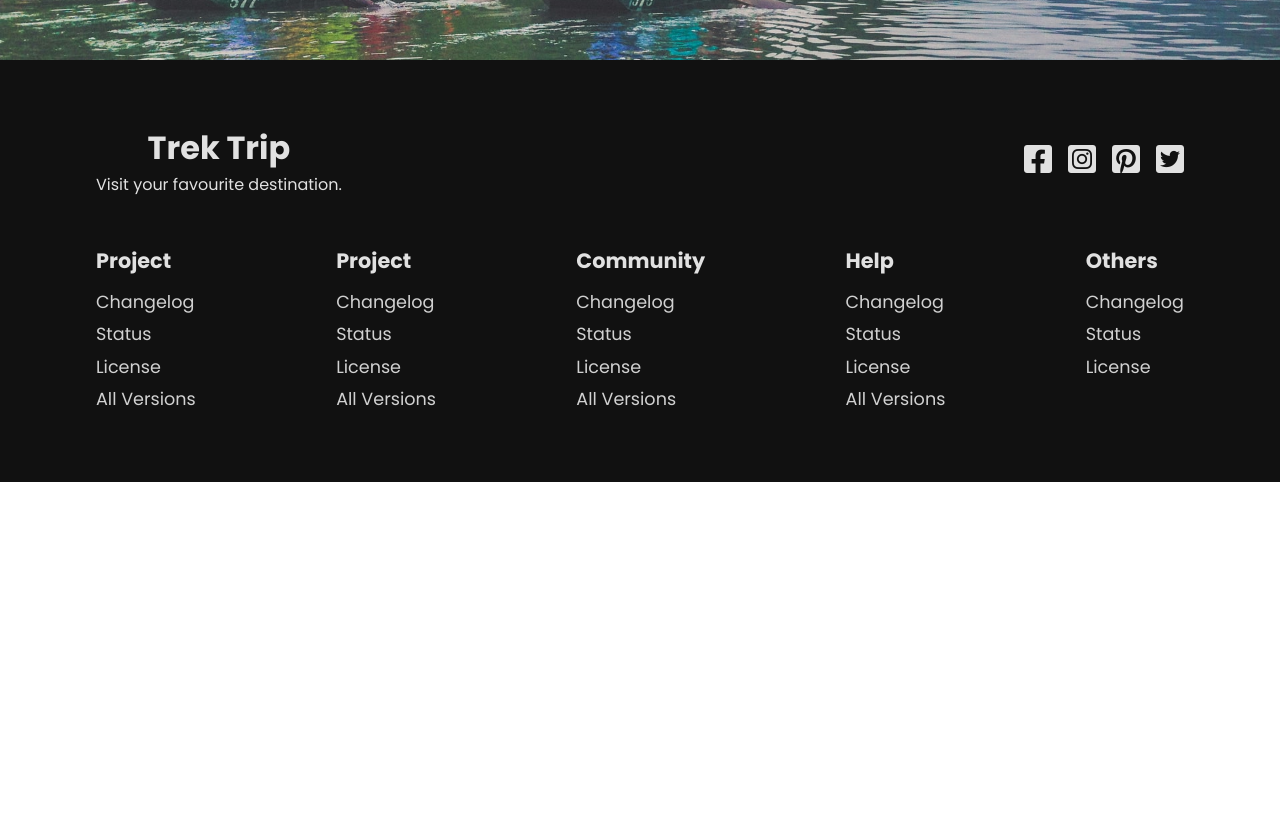
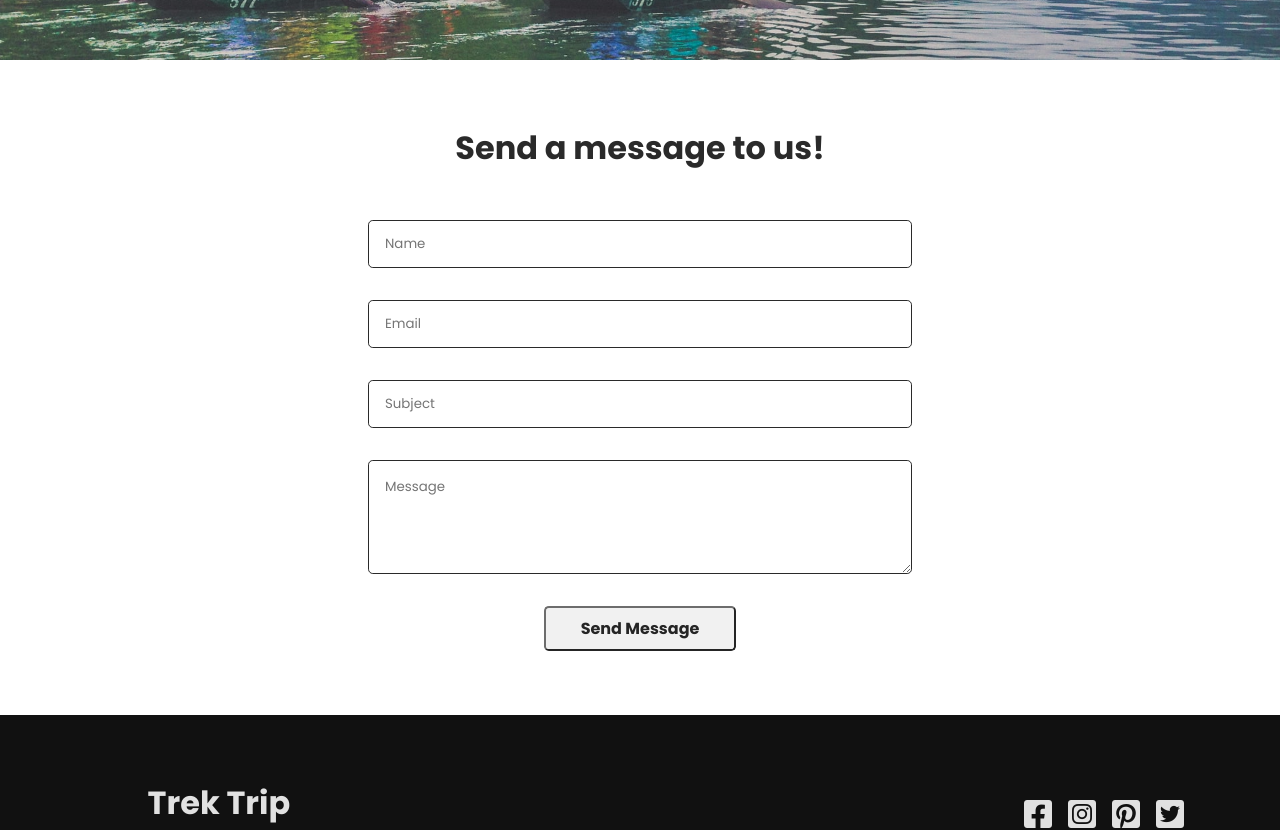
Before and after one commit to Muratozbk/trek-travel-react-project, a React (Create React App) app: page /contact in a window 1280 px wide. Shown: the part 500-1330 px from the top of the page. Before the commit the page ends 982 px from the top, so only its background shows below. Built offline with nearby package versions, Linux system fonts and the light colour scheme.

Commit message:
about and contact page

```diff
--- a/package.json
+++ b/package.json
@@ -10,7 +10,6 @@
     "react-dom": "^18.2.0",
     "react-router-dom": "^6.16.0",
     "react-scripts": "5.0.1",
-    "react-scroll": "^1.9.0",
     "web-vitals": "^2.1.4"
   },
   "scripts": {
--- a/src/components/BackToTopButton.jsx
+++ b/src/components/BackToTopButton.jsx
@@ -4,19 +4,14 @@ import React, { useState, useEffect } from 'react'
 function BackToTopButton() {
     const [isVisible, setIsVisible] = useState(false);
 
+    const scrollListener = () => window.scrollY > 300 ?
+        setIsVisible(true) : setIsVisible(false);
+
     useEffect(() => {
-        const scrollListener = () => {
-            if (window.scrollY > 300) {
-                setIsVisible(true)
-            } else {
-                setIsVisible(false)
-            }
-        }
         window.addEventListener('scroll', scrollListener);
         return () => {
             window.removeEventListener('scroll', scrollListener)
         }
-
     }, []);
 
     const scrollToTop = () => {
--- a/src/routes/About.js
+++ b/src/routes/About.js
@@ -3,6 +3,7 @@ import Navbar from '../components/Navbar'
 import Hero from '../components/Hero'
 import AboutImg from '../assets/night.jpg'
 import Footer from '../components/Footer'
+import BackToTopButton from '../components/BackToTopButton'
 
 function About() {
     return (
@@ -13,7 +14,17 @@ function About() {
                 heroImg={AboutImg}
                 title='About'
                 btnClass="hide" />
+
+            <div className="about-container">
+                <h1>Our Story</h1>
+                <p>Lorem ipsum dolor sit, amet consectetur adipisicing elit. Deleniti excepturi ad quasi ex debitis sint quibusdam cumque laudantium possimus, adipisci delectus, expedita sit quo magnam consectetur earum soluta. Veritatis accusantium reiciendis qui expedita ut? Rem, ut? Id, doloremque ab facilis, laudantium ea soluta, dolore esse dolorem illo fugiat obcaecati culpa? </p>
+                <h1>Our Mission</h1>
+                <p>Lorem ipsum dolor sit, amet consectetur adipisicing elit. Deleniti excepturi ad quasi ex debitis sint quibusdam cumque laudantium possimus, adipisci delectus, expedita sit quo magnam consectetur earum soluta. Veritatis accusantium reiciendis qui expedita ut? Id, doloremque ab facilis, laudantium ea soluta, dolore esse dolorem illo fugiat obcaecati culpa? </p>
+                <h1>Our Vision</h1>
+                <p>Lorem ipsum dolor sit, amet consectetur adipisicing elit. Deleniti excepturi ad quasi ex debitis sint quibusdam cumque laudantium possimus, adipisci delectus, expedita sit quo magnam consectetur earum soluta. Veritatis accusantium reiciendis qui expedita ut? Rem, ut? Id, doloremque ab facilis. </p>
+            </div>
             <Footer />
+            <BackToTopButton />
         </>
     )
 }
--- a/src/routes/Contact.js
+++ b/src/routes/Contact.js
@@ -3,6 +3,7 @@ import Navbar from '../components/Navbar'
 import Hero from '../components/Hero'
 import AboutImg from '../assets/2.jpg'
 import Footer from '../components/Footer'
+import BackToTopButton from '../components/BackToTopButton'
 
 function Contact() {
     return (
@@ -13,9 +14,24 @@ function Contact() {
                 heroImg={AboutImg}
                 title='Contact'
                 btnClass="hide" />
+
+            <div className="from-container">
+                <h1>Send a message to us!</h1>
+                <form >
+                    <input placeholder='Name' />
+                    <input placeholder='Email' />
+                    <input placeholder='Subject' />
+                    <textarea placeholder='Message' rows="4"></textarea>
+                    <button>Send Message</button>
+                </form>
+            </div>
+
             <Footer />
+            <BackToTopButton />
         </>
     )
 }
 
+// 3.13.30
+
 export default Contact
--- a/src/routes/Service.js
+++ b/src/routes/Service.js
@@ -1,8 +1,10 @@
 import React from 'react'
 import Navbar from '../components/Navbar'
 import Hero from '../components/Hero'
-import AboutImg from '../assets/3.jpg'
+import AboutImg from '../assets/night.jpg'
 import Footer from '../components/Footer'
+import BackToTopButton from '../components/BackToTopButton'
+import Trip from '../components/Trip'
 
 function Service() {
     return (
@@ -13,10 +15,11 @@ function Service() {
                 heroImg={AboutImg}
                 title='Service'
                 btnClass="hide" />
+            <Trip />
             <Footer />
+            <BackToTopButton />
         </>
     )
 }
 
 export default Service
-// 3.01.00
--- a/src/styles.css
+++ b/src/styles.css
@@ -28,3 +28,77 @@
 .back-to-top:hover {
   color: #007acc;
 }
+
+.about-container {
+  margin: 4rem 6rem;
+  text-align: start;
+}
+
+.about-container h1 {
+  padding-bottom: 1rem;
+}
+
+.about-container p {
+  padding-bottom: 2rem;
+}
+
+.from-container {
+  margin: 4rem 6rem;
+  color: #2a2a2a;
+}
+
+.from-container form {
+  padding-top: 3rem;
+  display: flex;
+  flex-direction: column;
+  width: 50%;
+  margin: auto;
+}
+
+.from-container input {
+  height: 3rem;
+  padding: 0 1rem;
+  margin-bottom: 2rem;
+  border-radius: .3rem;
+  border: 1px solid #2a2a2a;
+}
+
+.from-container textarea {
+  padding: 1rem;
+  margin-bottom: 2rem;
+  border-radius: .3rem;
+  border: 1px solid #2a2a2a;
+}
+
+.from-container button {
+  cursor: pointer;
+  padding: .5rem 1rem;
+  display: inline;
+  font-size: 1rem;
+  font-weight: bold;
+  border-radius: .3rem;
+  width: 12rem;
+  margin: auto;
+  opacity: .85;
+}
+
+.from-container button:hover {
+  opacity: 1;
+  background-color: #dbdbdb;
+}
+
+@media screen and (max-width:850px) {
+  .about-container {
+    margin: 4rem 2rem;
+  }
+
+  .from-container {
+    margin: 4rem 2rem;
+  }
+
+  .from-container form {
+    padding-top: 2rem;
+    width: 90%;
+  }
+
+}
```
Also changed, not shown: 1 other file (tests, documents, lock files or other folders).
